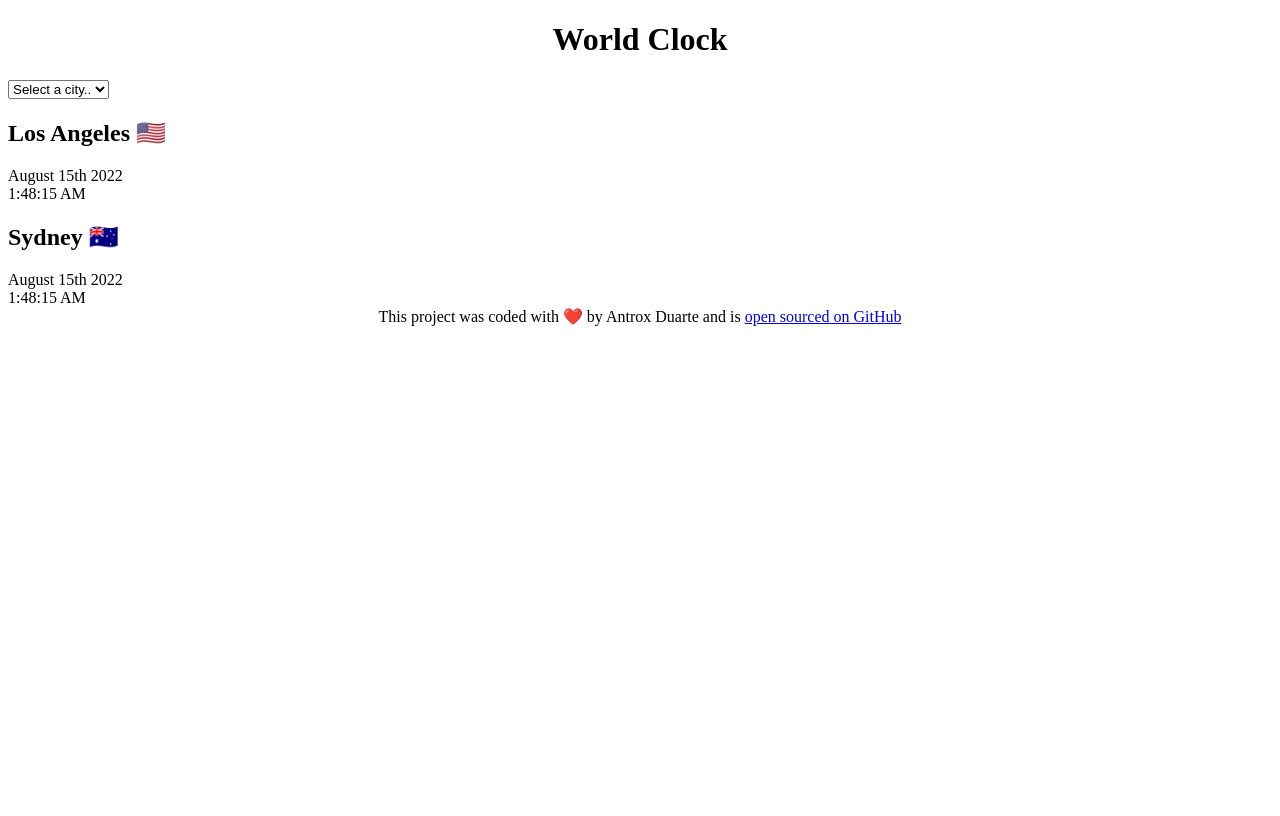
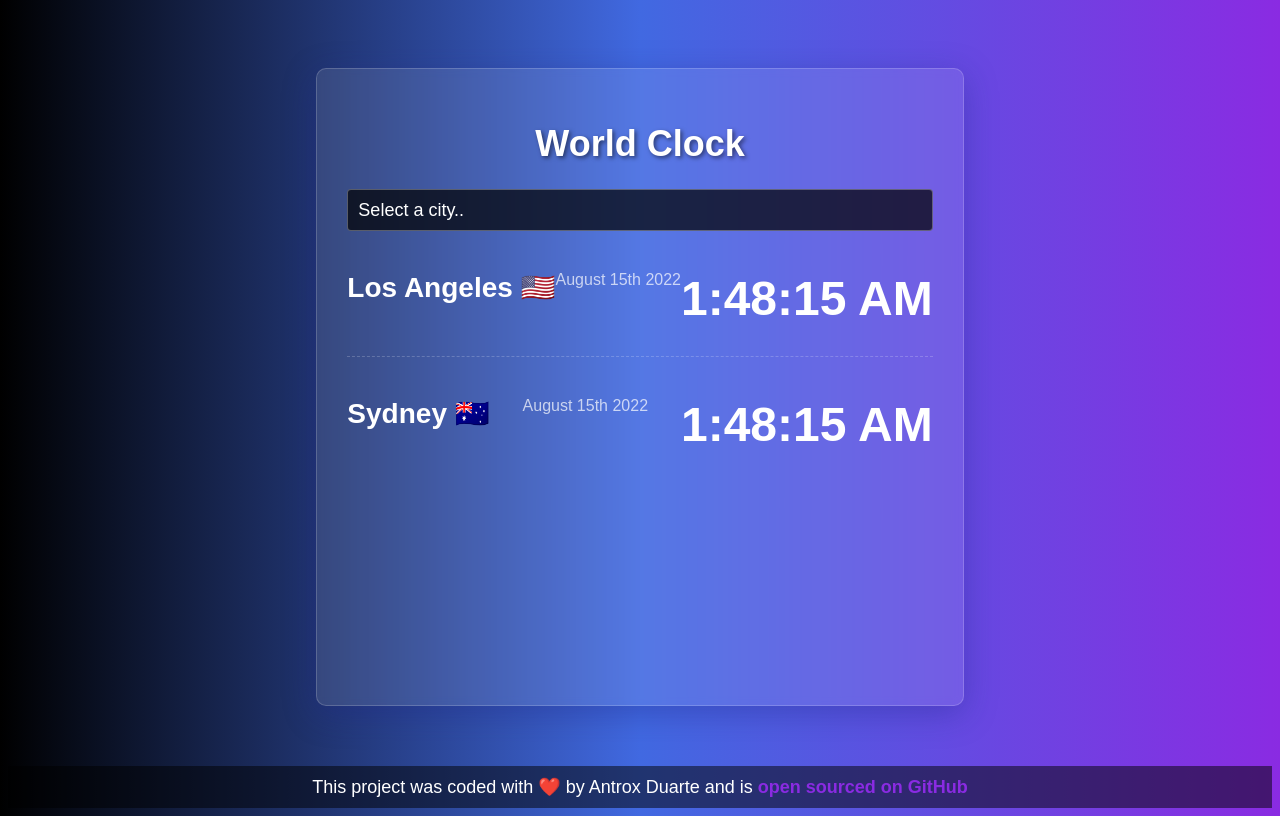
Before and after one commit to Antonella94duarte/world-clock, a plain HTML site: page index.html in a window 1280 px wide. Drawn offline with Linux system fonts and the light colour scheme.

Commit message:
css is improved

```diff
--- a/css/style.css
+++ b/css/style.css
@@ -1,7 +1,101 @@
+body {
+  background: linear-gradient(to right, #000000, #4169E1, #8A2BE2);
+  font-family: sans-serif;
+  color: white;
+  min-height: 100vh;
+  display: flex;
+  flex-direction: column;
+}
+
 h1 {
   text-align: center;
+  font-family: sans-serif;
+  font-size: 36px;
+  text-shadow: 2px 2px 4px rgba(0, 0, 0, 0.5);
+}
+
+h2 {
+  margin: 0 0 5px;
+  font-size: 28px;
+}
+
+select {
+  display: block;
+  width: 100%;
+  font-size: 18px;
+  border-radius: 4px;
+  padding: 10px;
+  background-color: rgba(0, 0, 0, 0.7);
+  color: #ffffff;
+  border: 1px solid rgba(255, 255, 255, 0.3);
+  appearance: none;
+  cursor: pointer;
+}
+
+select:focus {
+  outline: none;
+  box-shadow: 0 0 0 2px rgba(138, 43, 226, 0.5);
+}
+
+select option {
+  background-color: #2a2a2a;
+  color: #ffffff;
+}
+
+.container {
+  max-width: 600px;
+  margin: 60px auto;
+  background: rgba(255, 255, 255, 0.1);
+  padding: 30px;
+  box-shadow: 0 8px 32px 0 rgba(31, 38, 135, 0.37);
+  backdrop-filter: blur(4px);
+  border-radius: 10px;
+  border: 1px solid rgba(255, 255, 255, 0.18);
+  flex-grow: 1;
+}
+
+.city {
+  display: flex;
+  margin: 10px 0;
+  justify-content: space-between;
+  padding: 30px 0;
+  border-bottom: 1px dashed rgba(255, 255, 255, 0.2);
+}
+
+.city:last-child {
+  border: none;
+}
+
+.date {
+  opacity: 0.7;
+}
+
+.time {
+  font-size: 48px;
+  font-weight: bold;
+}
+
+.time small {
+  font-size: 24px;
+  vertical-align: middle;
+  line-height: 48px;
 }
 
 footer {
   text-align: center;
+  font-size: 18px;
+  color: #ffffff;
+  background-color: rgba(0, 0, 0, 0.5);
+  padding: 10px 0;
+  margin-top: auto;
 }
+
+footer a {
+  color: #8A2BE2;
+  text-decoration: none;
+  font-weight: bold;
+}
+
+footer a:hover {
+  text-decoration: underline;
+}
```
